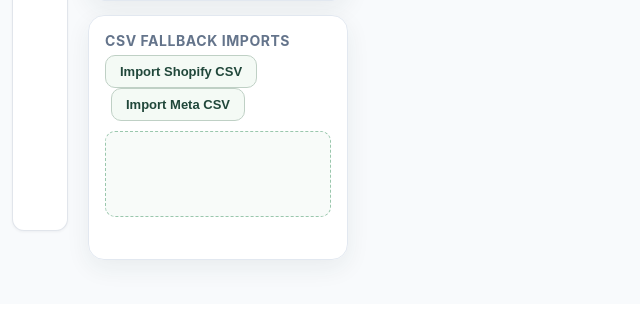
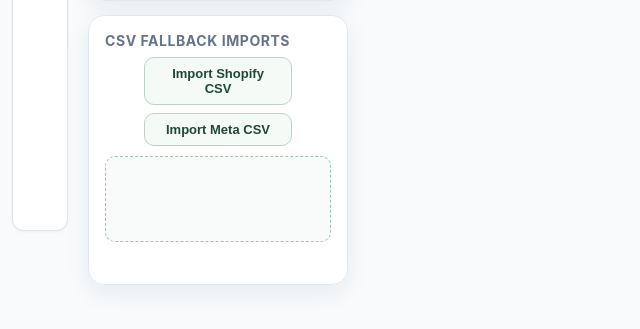
Before and after one commit to xysterical/crispy, a FastAPI app: page /dashboard/data in a window 1280 px wide. Shown: the part 557-886 px from the top of the page, without its empty margins (0-640 px from the left). Before the commit the page ends 830 px from the top, so only its background shows below. Run offline with FastAPI, Linux system fonts and the light colour scheme; data comes from the database, SQL or seed files in the repository; data that the repository does not hold is empty; some libraries are stand-ins or nearby versions.

Commit message:
fix: align offline csv import buttons

```diff
--- a/app/templates/data_dashboard.html
+++ b/app/templates/data_dashboard.html
@@ -89,6 +89,12 @@
   .tag-warn { background: #fff6e6; color: #9a6b00; }
   .tag-rising { background: #e6f7ee; color: #1a6b44; }
   .tag-declining { background: #ffeaea; color: #a04040; }
+  .csv-upload-actions {
+    display: flex; flex-direction: column; align-items: center; gap: 8px; margin-top: 8px;
+  }
+  .csv-upload-btn {
+    width: 148px; justify-content: center;
+  }
   .csv-stager {
     border: 1px dashed #9ac7ad; border-radius: 10px; background: #f8fbf9;
     min-height: 86px; padding: 10px; margin-top: 10px;
@@ -149,8 +155,10 @@
         <h3>CSV Fallback Imports</h3>
         <input id="offline-shopify-file" type="file" accept=".csv,text/csv" style="display:none;" onchange="uploadOfflineCsv('shopify')" />
         <input id="offline-meta-file" type="file" accept=".csv,text/csv" style="display:none;" onchange="uploadOfflineCsv('meta')" />
-        <button onclick="chooseOfflineCsv('shopify')">Import Shopify CSV</button>
-        <button onclick="chooseOfflineCsv('meta')" class="secondary-btn" style="margin-left:6px;">Import Meta CSV</button>
+        <div class="csv-upload-actions">
+          <button class="csv-upload-btn" onclick="chooseOfflineCsv('shopify')">Import Shopify CSV</button>
+          <button class="csv-upload-btn secondary-btn" onclick="chooseOfflineCsv('meta')">Import Meta CSV</button>
+        </div>
         <div id="offline-batches" class="csv-stager"></div>
         <div id="offline-csv-msg" class="muted" style="margin-top:8px;min-height:18px;"></div>
       </div>
```
Also changed, not shown: tests/test_agent_api_configs.py (+2 -0 lines).
